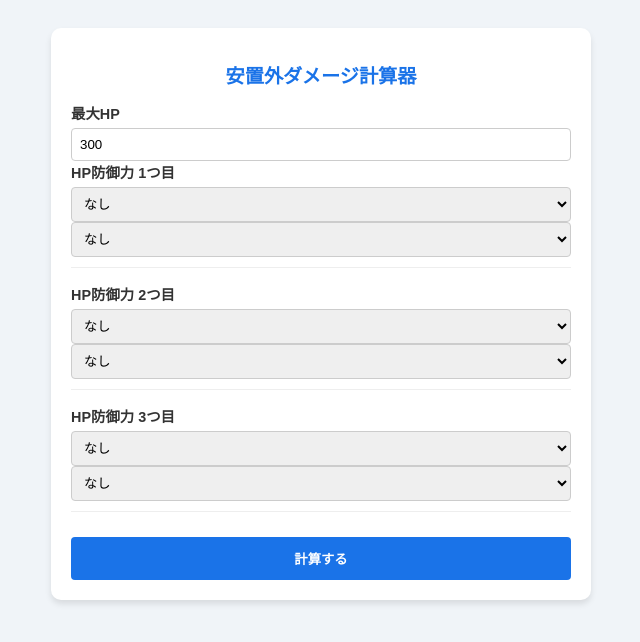
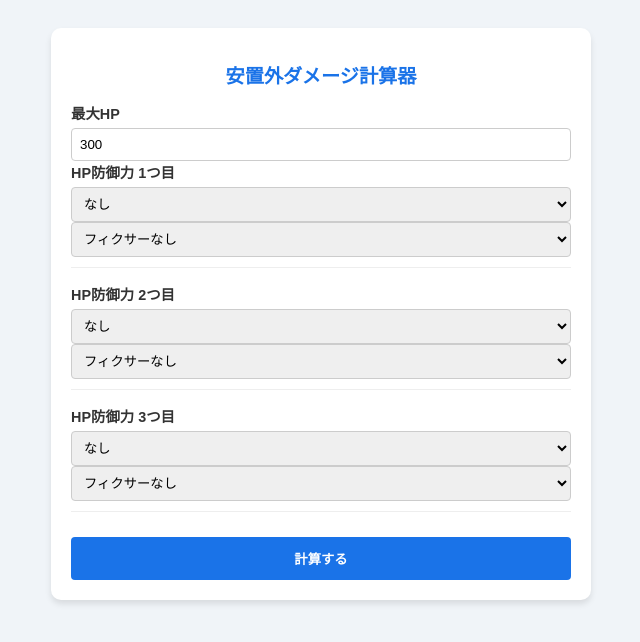
Before and after one commit to awayuki920831-bot/ur-calc, a plain HTML site: page index.html in a window 1280 px wide. Shown: the whole page, without its empty margins (319-959 px from the left). Drawn offline with Linux system fonts and the light colour scheme.

Commit message:
Add files via upload

```diff
--- a/index.html
+++ b/index.html
@@ -30,17 +30,17 @@
         <div class="input-group">
             <label>HP防御力 1つ目</label>
             <select class="lv"><option value="0">なし</option><option value="3">Lv3 (2%)</option><option value="4">Lv4 (2.5%)</option></select>
-            <select class="fixer"><option value="1">なし</option><option value="2">左 (2.0倍)</option><option value="2.1">右 (2.1倍)</option></select>
+            <select class="fixer"><option value="1">フィクサーなし</option><option value="2">左 (2.0倍)</option><option value="2.1">右 (2.1倍)</option></select>
         </div>
         <div class="input-group">
             <label>HP防御力 2つ目</label>
             <select class="lv"><option value="0">なし</option><option value="3">Lv3</option><option value="4">Lv4</option></select>
-            <select class="fixer"><option value="1">なし</option><option value="2">左</option><option value="2.1">右</option></select>
+            <select class="fixer"><option value="1">フィクサーなし</option><option value="2">左</option><option value="2.1">右</option></select>
         </div>
         <div class="input-group">
             <label>HP防御力 3つ目</label>
             <select class="lv"><option value="0">なし</option><option value="3">Lv3</option><option value="4">Lv4</option></select>
-            <select class="fixer"><option value="1">なし</option><option value="2">左</option><option value="2.1">右</option></select>
+            <select class="fixer"><option value="1">フィクサーなし</option><option value="2">左</option><option value="2.1">右</option></select>
         </div>
     </div>
 
```
